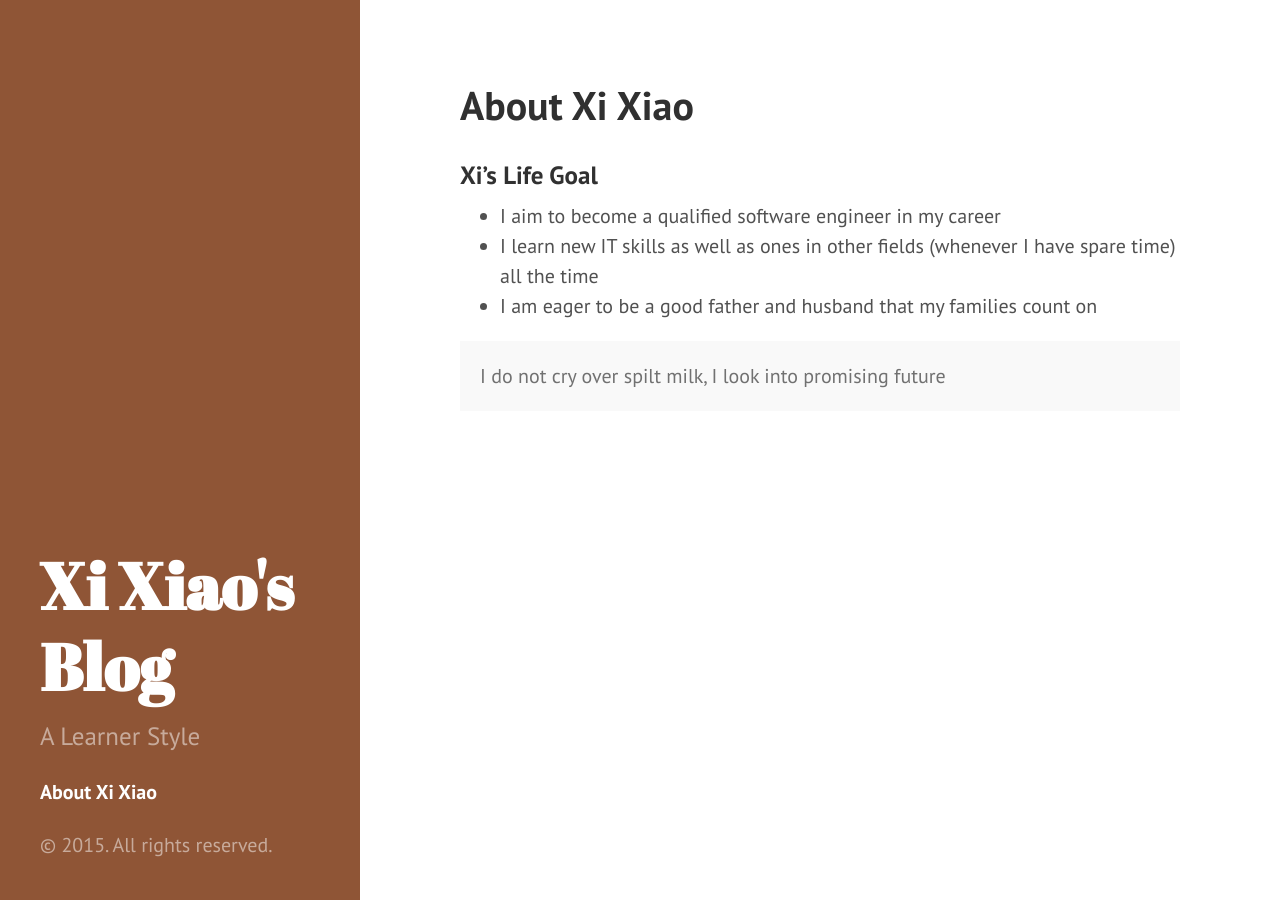
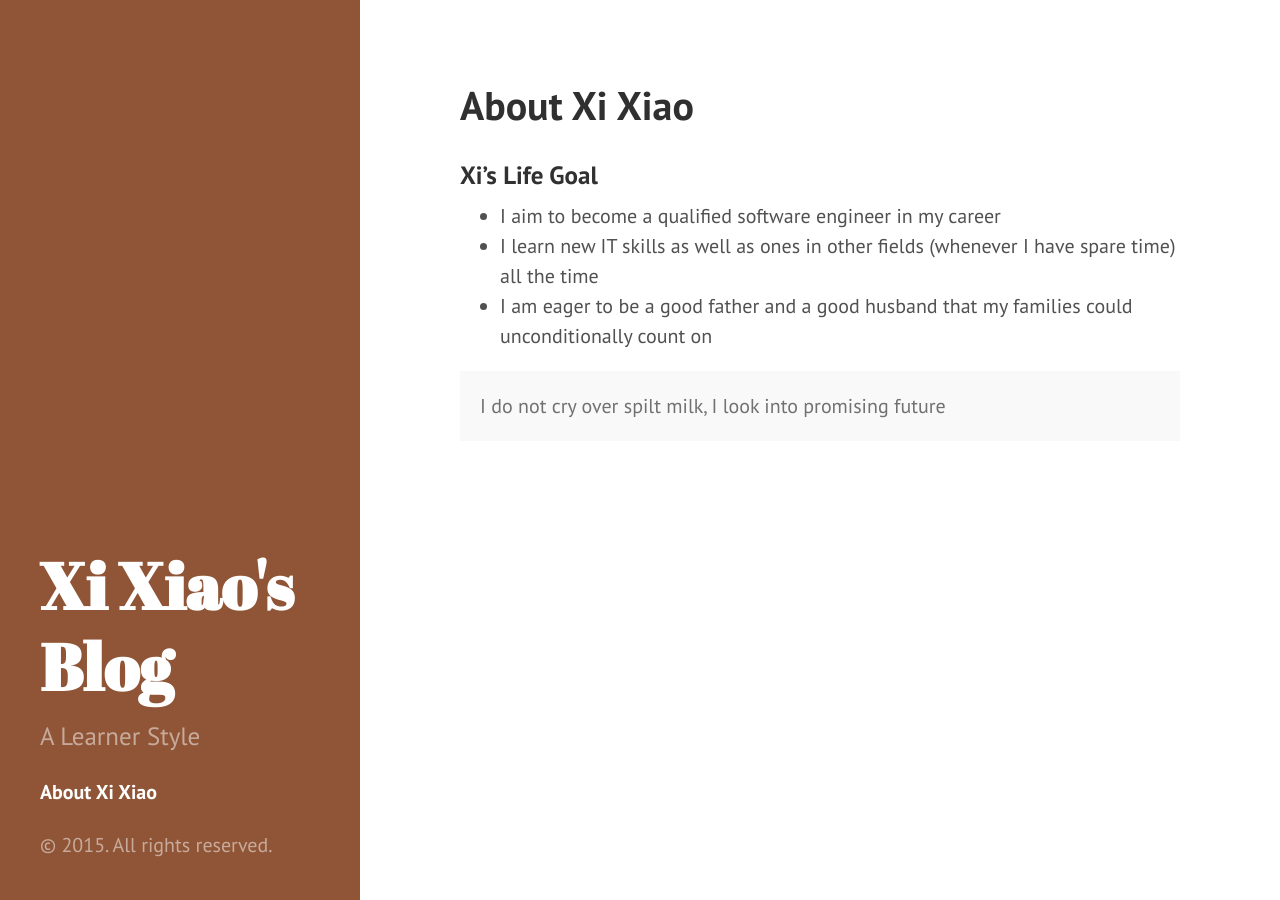
Before and after one commit to Xixiao007/blog.xixiao.info, a Jekyll site: the page built from about.md, in a window 1280 px wide. Built offline with Jekyll 4.4.1, drawn with Linux system fonts in a browser that asks for light colours.

Commit message:
"commit"

```diff
--- a/about.md
+++ b/about.md
@@ -8,7 +8,7 @@ title: About Xi Xiao
 ###Xi's Life Goal
 - I aim to become a qualified software engineer in my career
 - I learn new IT skills as well as ones in other fields (whenever I have spare time) all the time
-- I am eager to be a good father and husband that my families count on
+- I am eager to be a good father and a good husband that my families could unconditionally count on
 
 
 <p class="message">
```
